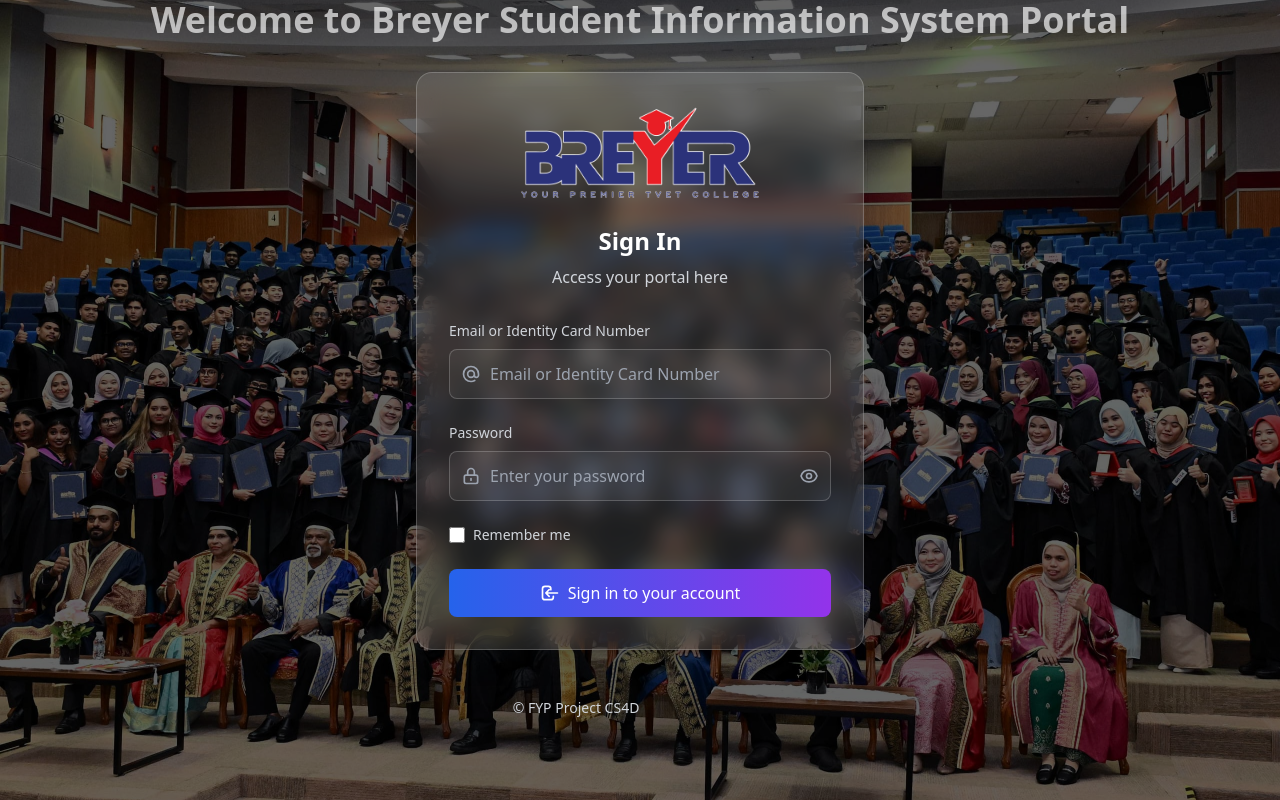
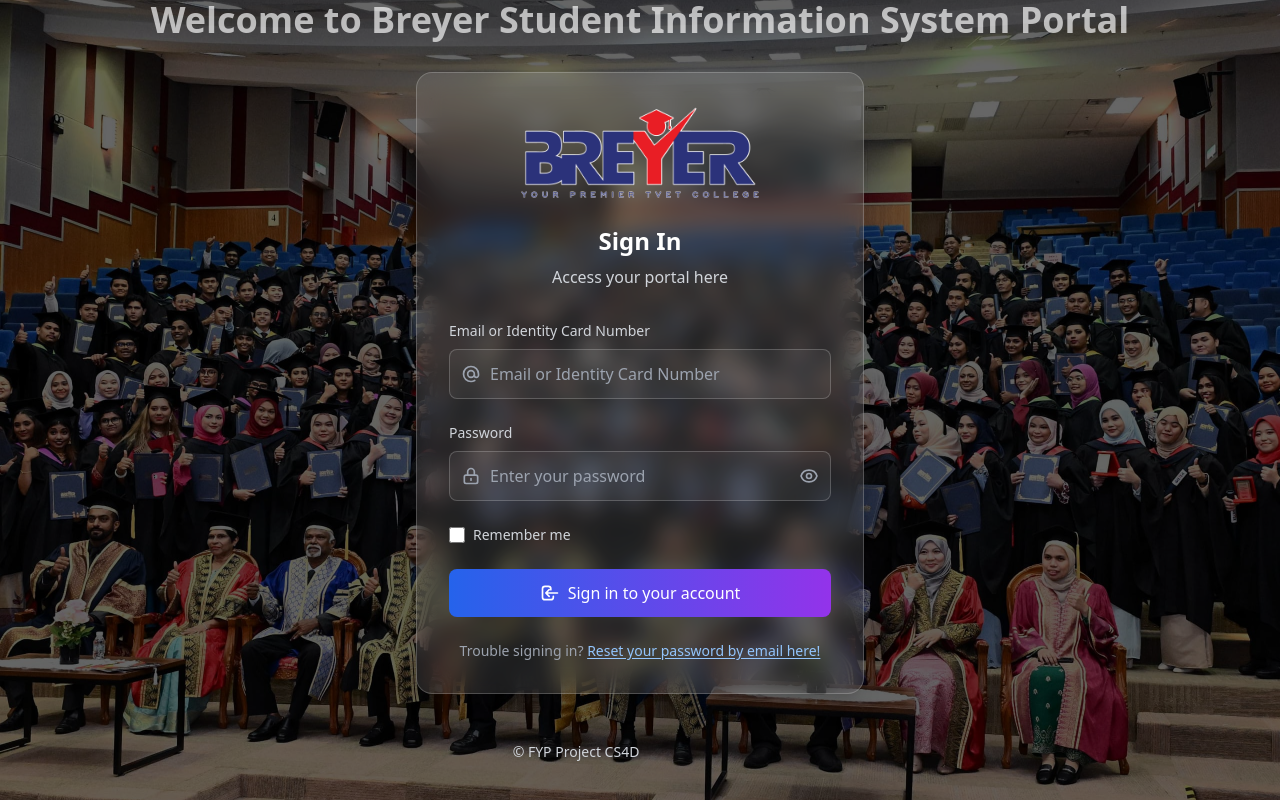
Before and after one commit to CaptainSparky20/Student_Information_System, a Django app: page /accounts/login/?next=/accounts/password_change/ in a window 1280 px wide. Run offline with Django 5.2, Linux system fonts and the light colour scheme; some libraries are stand-ins or nearby versions.

Commit message:
Implement password reset functionality with email notifications and templates

```diff
--- a/SIS/accounts/templates/accounts/login.html
+++ b/SIS/accounts/templates/accounts/login.html
@@ -37,7 +37,7 @@
             {% endif %}"
             role="alert">
             <div class="flex items-center">
-              <svg class="w-4 h-4 mr-2" fill="currentColor" viewBox="0 0 20 20">
+              <svg class="w-4 h-4 mr-2" fill="currentColor" viewBox="0 0 20 20" aria-hidden="true">
                 <path fill-rule="evenodd" d="M18 10a8 8 0 11-16 0 8 8 0 0116 0zm-7-4a1 1 0 11-2 0 1 1 0 012 0zM9 9a1 1 0 000 2v3a1 1 0 001 1h1a1 1 0 100-2v-3a1 1 0 00-1-1H9z" clip-rule="evenodd"></path>
               </svg>
               {{ message }}
@@ -56,7 +56,7 @@
       {% endif %}
 
       <!-- Login Form -->
-      <form method="post" class="space-y-6">
+      <form method="post" class="space-y-6" novalidate>
         {% csrf_token %}
 
         <!-- Identifier Field (Email or IC) -->
@@ -66,11 +66,11 @@
           </label>
           <div class="relative">
             <div class="absolute inset-y-0 left-0 pl-3 flex items-center pointer-events-none">
-              <svg class="w-5 h-5 text-gray-400" fill="none" stroke="currentColor" viewBox="0 0 24 24">
+              <svg class="w-5 h-5 text-gray-400" fill="none" stroke="currentColor" viewBox="0 0 24 24" aria-hidden="true">
                 <path stroke-linecap="round" stroke-linejoin="round" stroke-width="2" d="M16 12a4 4 0 10-8 0 4 4 0 008 0zm0 0v1.5a2.5 2.5 0 005 0V12a9 9 0 10-9 9m4.5-1.206a8.959 8.959 0 01-4.5 1.207"></path>
               </svg>
             </div>
-            {% render_field form.identifier class="w-full pl-10 pr-4 py-3 bg-white/5 border border-white/20 rounded-lg text-white placeholder-gray-400 focus:outline-none focus:ring-2 focus:ring-blue-500 focus:border-transparent transition-all duration-300" %}
+            {% render_field form.identifier autocomplete="username email" class="w-full pl-10 pr-4 py-3 bg-white/5 border border-white/20 rounded-lg text-white placeholder-gray-400 focus:outline-none focus:ring-2 focus:ring-blue-500 focus:border-transparent transition-all duration-300" %}
             {% if form.identifier.errors %}
               <div class="text-red-400 text-xs mt-1">{{ form.identifier.errors.0 }}</div>
             {% endif %}
@@ -79,23 +79,26 @@
 
         <!-- Password Field -->
         <div>
-          <label for="{{ form.password.id_for_label }}" class="block text-sm font-medium text-gray-300 mb-2">
-            Password
-          </label>
+          <div class="flex items-center justify-between mb-2">
+            <label for="{{ form.password.id_for_label }}" class="block text-sm font-medium text-gray-300">
+              Password
+            </label>
+          </div>
+
           <div class="relative">
             <div class="absolute inset-y-0 left-0 pl-3 flex items-center pointer-events-none">
-              <svg class="w-5 h-5 text-gray-400" fill="none" stroke="currentColor" viewBox="0 0 24 24">
+              <svg class="w-5 h-5 text-gray-400" fill="none" stroke="currentColor" viewBox="0 0 24 24" aria-hidden="true">
                 <path stroke-linecap="round" stroke-linejoin="round" stroke-width="2" d="M12 15v2m-6 4h12a2 2 0 002-2v-6a2 2 0 00-2-2H6a2 2 0 00-2 2v6a2 2 0 002 2zm10-10V7a4 4 0 00-8 0v4h8z"></path>
               </svg>
             </div>
-            {% render_field form.password class="w-full pl-10 pr-12 py-3 bg-white/5 border border-white/20 rounded-lg text-white placeholder-gray-400 focus:outline-none focus:ring-2 focus:ring-blue-500 focus:border-transparent transition-all duration-300" %}
+            {% render_field form.password autocomplete="current-password" class="w-full pl-10 pr-12 py-3 bg-white/5 border border-white/20 rounded-lg text-white placeholder-gray-400 focus:outline-none focus:ring-2 focus:ring-blue-500 focus:border-transparent transition-all duration-300" %}
             <!-- Show/Hide Password Toggle -->
-            <button type="button" onclick="togglePassword()" class="absolute inset-y-0 right-0 pr-3 flex items-center">
-              <svg id="eye-open" class="w-5 h-5 text-gray-400 hover:text-gray-300 transition-colors" fill="none" stroke="currentColor" viewBox="0 0 24 24">
+            <button type="button" onclick="togglePassword()" class="absolute inset-y-0 right-0 pr-3 flex items-center" aria-label="Toggle password visibility">
+              <svg id="eye-open" class="w-5 h-5 text-gray-400 hover:text-gray-300 transition-colors" fill="none" stroke="currentColor" viewBox="0 0 24 24" aria-hidden="true">
                 <path stroke-linecap="round" stroke-linejoin="round" stroke-width="2" d="M15 12a3 3 0 11-6 0 3 3 0 016 0z"></path>
                 <path stroke-linecap="round" stroke-linejoin="round" stroke-width="2" d="M2.458 12C3.732 7.943 7.523 5 12 5c4.478 0 8.268 2.943 9.542 7-1.274 4.057-5.064 7-9.542 7-4.477 0-8.268-2.943-9.542-7z"></path>
               </svg>
-              <svg id="eye-closed" class="w-5 h-5 text-gray-400 hover:text-gray-300 transition-colors hidden" fill="none" stroke="currentColor" viewBox="0 0 24 24">
+              <svg id="eye-closed" class="w-5 h-5 text-gray-400 hover:text-gray-300 transition-colors hidden" fill="none" stroke="currentColor" viewBox="0 0 24 24" aria-hidden="true">
                 <path stroke-linecap="round" stroke-linejoin="round" stroke-width="2" d="M13.875 18.825A10.05 10.05 0 0112 19c-4.478 0-8.268-2.943-9.543-7a9.97 9.97 0 011.563-3.029m5.858.908a3 3 0 114.243 4.243M9.878 9.878l4.242 4.242M9.878 9.878L3 3m6.878 6.878L21 21"></path>
               </svg>
             </button>
@@ -118,12 +121,20 @@
         <div>
           <button type="submit"
                   class="w-full bg-gradient-to-r from-blue-600 to-purple-600 hover:from-blue-700 hover:to-purple-700 text-white font-medium py-3 px-6 rounded-lg transition-all duration-300 focus:outline-none focus:ring-2 focus:ring-blue-500 focus:ring-offset-2 focus:ring-offset-gray-900 transform hover:scale-105 flex items-center justify-center">
-            <svg class="w-5 h-5 mr-2" fill="none" stroke="currentColor" viewBox="0 0 24 24">
+            <svg class="w-5 h-5 mr-2" fill="none" stroke="currentColor" viewBox="0 0 24 24" aria-hidden="true">
               <path stroke-linecap="round" stroke-linejoin="round" stroke-width="2" d="M11 16l-4-4m0 0l4-4m-4 4h14m-5 4v1a3 3 0 01-3 3H6a3 3 0 01-3-3V7a3 3 0 013-3h4a3 3 0 013 3v1"></path>
             </svg>
             Sign in to your account
           </button>
         </div>
+
+        <!-- Subtle secondary help (mobile friendly) -->
+        <p class="text-center text-sm text-gray-400">
+          Trouble signing in?
+          <a href="{% url 'accounts:password_reset' %}" class="text-blue-300 hover:text-blue-200 underline underline-offset-2">
+            Reset your password by email here!
+          </a>
+        </p>
       </form>
     </div>
   </div>
@@ -132,19 +143,10 @@
 <!-- CSS Animation -->
 <style>
 @keyframes fadeIn {
-  from {
-    opacity: 0;
-    transform: translateY(20px);
-  }
-  to {
-    opacity: 1;
-    transform: translateY(0);
-  }
+  from { opacity: 0; transform: translateY(20px); }
+  to { opacity: 1; transform: translateY(0); }
 }
-
-.animate-fade-in {
-  animation: fadeIn 0.8s ease-out;
-}
+.animate-fade-in { animation: fadeIn 0.8s ease-out; }
 </style>
 
 <!-- JavaScript for Password Toggle -->
@@ -153,6 +155,8 @@ function togglePassword() {
   const passwordField = document.getElementById('id_password');
   const eyeOpen = document.getElementById('eye-open');
   const eyeClosed = document.getElementById('eye-closed');
+
+  if (!passwordField) return;
 
   if (passwordField.type === 'password') {
     passwordField.type = 'text';
--- /dev/null
+++ b/SIS/accounts/templates/accounts/password_reset/password_reset_subject.txt
@@ -0,0 +1 @@
+Reset your password
--- a/SIS/accounts/urls.py
+++ b/SIS/accounts/urls.py
@@ -1,10 +1,52 @@
 # accounts/urls.py
+from django.urls import path, reverse_lazy
+from django.contrib.auth import views as auth_views
 
-from django.urls import path
-from .views import unified_login
+from .views import unified_login  # you already have this
 
 app_name = 'accounts'
 
 urlpatterns = [
     path('login/', unified_login, name='login'),
+
+    # --- Password reset: request reset link by email ---
+    path(
+        'password-reset/',
+        auth_views.PasswordResetView.as_view(
+            template_name='accounts/password_reset/password_reset_form.html',
+            email_template_name='accounts/password_reset/password_reset_email.txt',
+            html_email_template_name='accounts/password_reset/password_reset_email.html',
+            subject_template_name='accounts/password_reset/password_reset_subject.txt',
+            success_url=reverse_lazy('accounts:password_reset_done'),
+        ),
+        name='password_reset',
+    ),
+
+    # --- "We sent you an email" confirmation page ---
+    path(
+        'password-reset/done/',
+        auth_views.PasswordResetDoneView.as_view(
+            template_name='accounts/password_reset/password_reset_done.html'
+        ),
+        name='password_reset_done',
+    ),
+
+    # --- Link in the email lands here (user sets a new password) ---
+    path(
+        'reset/<uidb64>/<token>/',
+        auth_views.PasswordResetConfirmView.as_view(
+            template_name='accounts/password_reset/password_reset_confirm.html',
+            success_url=reverse_lazy('accounts:password_reset_complete'),
+        ),
+        name='password_reset_confirm',
+    ),
+
+    # --- Final "password changed" page ---
+    path(
+        'reset/complete/',
+        auth_views.PasswordResetCompleteView.as_view(
+            template_name='accounts/password_reset/password_reset_complete.html'
+        ),
+        name='password_reset_complete',
+    ),
 ]
```
Also changed, not shown: SIS/SIS/settings.py (+27 -6 lines), SIS/accounts/templates/accounts/password_reset/password_reset_complete.html (added, +17 -0 lines), SIS/accounts/templates/accounts/password_reset/password_reset_confirm.html (added, +64 -0 lines), SIS/accounts/templates/accounts/password_reset/password_reset_done.html (added, +26 -0 lines), SIS/accounts/templates/accounts/password_reset/password_reset_email.html (added, +18 -0 lines), SIS/accounts/templates/accounts/password_reset/password_reset_email.txt (added, +10 -0 lines), SIS/accounts/templates/accounts/password_reset/password_reset_form.html (added, +55 -0 lines).
